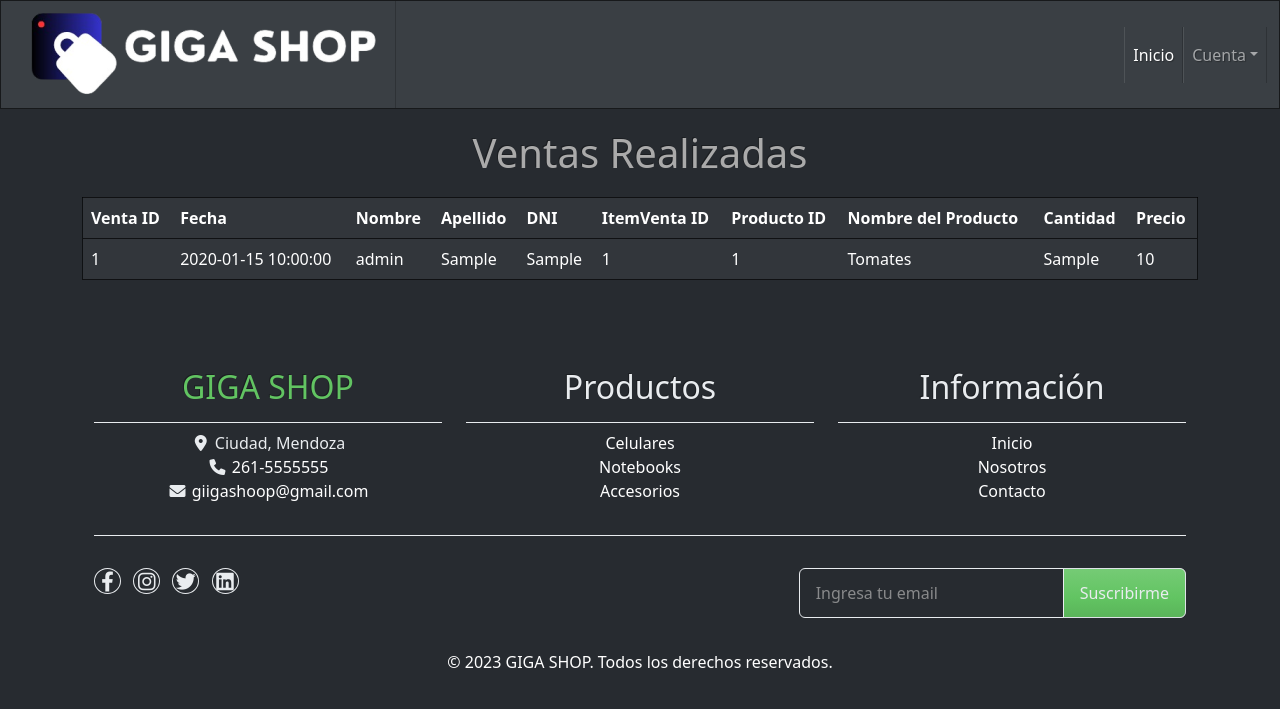
After one commit to esthermirabal/crudalmacen, a PHP site: page /ventas.php in a window 1280 px wide. The commit adds this page. Shown: the top 709 px of the page. Run offline with PHP 8.4, Linux system fonts and the light colour scheme; data comes from the database, SQL or seed files in the repository; tables that the repository leaves empty or names only in its code hold one stand-in row (values such as "Sample post").

Commit message:
Creacion de ventas y la insercion en la base de datos

```diff
--- a/compras.php
+++ b/compras.php
@@ -19,7 +19,7 @@ require("global/librerias.php");
 <body>
     <?php require("global/navbar.php"); ?>
 
-    <table class="table" style="margin: 0 auto; width: 60%; height:40vh;overflow-y: scroll;">
+    <table class="table" style="margin: 20px auto; width: 60%; height:40vh; overflow-y: scroll;">
         <thead>
             <tr>
                 <th scope="col">Código</th> <!--TH  encabezados-->
--- a/gestion.php
+++ b/gestion.php
@@ -25,8 +25,8 @@ verificarSesion();
 	if ($conexion != null) {
 		echo '
 		<div class="container-fluid" style="height: 100vh;">
-		<form class="d-flex mb-3 mt-3" method="POST">
-        	<input class="form-control me-2" type="search" name="inputBuscar" placeholder="Buscar" >
+		<form class="d-flex justify-content-center mb-3 mt-3" method="POST">
+        	<input class="form-control me-2" style="height: 5vh;width:50vw" type="search" name="inputBuscar" placeholder="Buscar" >
         	<button class="btn btn-outline-primary" name="botonBuscar" type="submit">Buscar</button>
       	</form>
 		<div class="container" style="height: 80vh;width:80vw; overflow-y: scroll;">
--- a/global/consultas.php
+++ b/global/consultas.php
@@ -124,10 +124,10 @@ if (isset($_POST["botonLogin"])) {
 	$busqueda = mysqli_query($conexion, $sql);
 	if (mysqli_num_rows($busqueda) > 0) {
 		$datos = mysqli_fetch_all($busqueda);
-		var_dump($datos);
+		//var_dump($datos);
 		$_SESSION["login"] = $usuario;
 		$_SESSION["id"] = $datos[0][0];
-		$_SESSION["tipo"] = $datos[0][5];
+		$_SESSION["tipo"] = $datos[0][8];
 		header("location: index.php");
 		exit; // Evita que el código siga ejecutándose
 	} else {
@@ -142,6 +142,9 @@ if (isset($_POST["botonLogin"])) {
 
 if (isset($_POST["botonRegistro"])) {
 	$conexion = conectar();
+	$nombre = $_POST["inputNombre"];
+	$apellido = $_POST["inputApellido"];
+	$dni = $_POST["inputDni"];
 	$usuario = $_POST["inputNombreUsuario"];
 	$clave = $_POST["inputClaveUsuario"]; // Aquí asumo que "inputClaveUsuario" es el campo de contraseña
 	$email = $_POST["inputEmail"];
@@ -172,12 +175,12 @@ if (isset($_POST["botonRegistro"])) {
 
 	// Realiza la inserción en la base de datos
 	//$sql = "INSERT INTO usuarios (nombre, clave) VALUES ('$usuario', '$clave')";
-	$sql = "INSERT INTO usuarios (nombre, clave, email, telefono) VALUES ('$usuario', '$clave','$email', '$telefono')";
+	$sql = "INSERT INTO usuarios (nombre, apellido, dni, usuario, clave, email, telefono) VALUES ('$nombre', '$apellido', '$dni','$usuario', '$clave','$email', '$telefono')";
 	$guardar = mysqli_query($conexion, $sql);
 	if ($guardar) {
 		$_SESSION["login"] = $usuario;
 		$_SESSION["id"] = $datos[0][0];
-		$_SESSION["tipo"] = $datos[0][5];
+		$_SESSION["tipo"] = $datos[0][8];
 		header("location: index.php");
 		exit; // Evita que el código siga ejecutándose
 	} else {
--- a/global/navbar.php
+++ b/global/navbar.php
@@ -1,25 +1,24 @@
 <nav class="navbar navbar-expand-lg bg-primary" data-bs-theme="dark">
-    <div class="container-fluid justify-center">
-        <a class="navbar-brand" href="#"><img src="imagenes/giga.png" class="centered-image"></a>
+    <div class="container-fluid">
+        <a class="navbar-brand" href="index.php"><img src="imagenes/giga.png" class="centered-image"></a>
         <button class="navbar-toggler" type="button" data-bs-toggle="collapse" data-bs-target="#navbarColor01" aria-controls="navbarColor01" aria-expanded="false" aria-label="Toggle navigation">
             <span class="navbar-toggler-icon"></span>
         </button>
         <div class="collapse navbar-collapse" id="navbarColor01">
-            <ul class="navbar-nav me-auto" style="text-align: right;">
+            <ul class="navbar-nav ms-auto" >
                 <li class="nav-item">
                     <a class="nav-link active" href="index.php">Inicio
                         <span class="visually-hidden">(current)</span>
                     </a>
                 </li>
-
                 <?php
-                if (isset($_SESSION["login"])) {
-                    echo '<li class="nav-item">
-                    <a class="nav-link active" href="compras.php">Comprar
-                        <span class="visually-hidden">(current)</span>
-                    </a>
-                    </li>';
-                }
+                //if (isset($_SESSION["login"]) && $_SESSION["login"] == "user") { --> ACOMODAR PARA QUE SE MUESTRE LA COMPRA DE MIS USUARIOS
+                 //   echo '<li class="nav-item">
+                    //<a class="nav-link active" href="miscompras.php">Mis Compras
+                       // <span class="visually-hidden">(current)</span>
+                    //</a>
+                //</li>';
+                //}
                 if (!(isset($_SESSION["login"]))) {
                     echo '<li class="nav-item dropdown">
                     <a class="nav-link dropdown-toggle" data-bs-toggle="dropdown" href="#" type="button" aria-haspopup="true" aria-expanded="false">Cuenta</a>
@@ -27,11 +26,16 @@
                         <a class="dropdown-item" href="registro.php">Registrarse</a>
                         <a class="dropdown-item" href="login.php">Iniciar Sesión</a>
                     </div>
-                    </li>';
+                </li>';
                 } else {
                     if ($_SESSION["tipo"] == "admin") {
-                        echo '<li class="nav-item">
-                        <a class="nav-link active" href="gestion.php">Gestión
+                       echo '<li class="nav-item col-6 col-md-auto">
+                       <a class="nav-link active" href="gestion.php">Gestión
+                        <span class="visually-hidden">(current)</span>
+                       </a>
+                       </li>';
+                        echo '<li class="nav-item col-6 col-md-auto">
+                        <a class="nav-link active" href="ventas.php">Ventas
                             <span class="visually-hidden">(current)</span>
                         </a>
                         </li>';
--- a/index.php
+++ b/index.php
@@ -16,14 +16,14 @@ require("global/librerias.php");
 
 <body>
     <?php require("global/navbar.php");
-    $elementosPorPagina = 8; // Cantidad de elementos a mostrar por página
+    $productosPorPagina = 8; // Cantidad de productos a mostrar por página
     $paginaActual = isset($_GET['pagina']) ? $_GET['pagina'] : 1; ?>
 
 
     <div class="container mt-4">
         <div class="row justify-content-center" style="margin-left: auto; margin-right: auto;">
             <div class="row">
-                <?php verProductos($paginaActual, $elementosPorPagina); ?>
+                <?php verProductos($paginaActual, $productosPorPagina); ?>
             </div>
         </div>
     </div>
--- /dev/null
+++ b/ventas.php
@@ -0,0 +1,75 @@
+<?php
+require("global/librerias.php");
+require("global/consultas.php");
+?>
+<!DOCTYPE html>
+<html>
+
+<head>
+    <meta charset="utf-8">
+    <meta name="viewport" content="width=device-width, initial-scale=1">
+    <title></title>
+    <link rel="stylesheet" type="text/css" href="css/bootstrap.min.css">
+    <link rel="stylesheet" href="https://cdnjs.cloudflare.com/ajax/libs/font-awesome/6.0.0/css/all.min.css">
+</head>
+
+<body>
+    <?php require("global/navbar.php");    ?>
+    <h1 style="text-align: center; margin: 20px auto">Ventas Realizadas</h1>
+    <div class="container">
+        <table class="table" border="1" style="margin: 20px auto;">
+            <tr>
+                <th scope="col">Venta ID</th>
+                <th scope="col">Fecha</th>
+                <th scope="col">Nombre</th>
+                <th scope="col">Apellido</th>
+                <th scope="col">DNI</th>
+                <th scope="col">ItemVenta ID</th>
+                <th scope="col">Producto ID</th>
+                <th scope="col">Nombre del Producto</th>
+                <th scope="col">Cantidad</th>
+                <th scope="col">Precio</th>
+            </tr>
+
+            <?php
+            // Establece la conexión a la base de datos
+            $conexion = conectar();
+            // Realiza una consulta para obtener todas las ventas con datos de usuario y producto
+            $sql = "SELECT venta.id AS venta_id, venta.fecha, usuarios.nombre, usuarios.apellido, usuarios.dni, itemVenta.id AS item_id, itemVenta.id_producto, productos.nombre AS nombre_producto, itemVenta.cantidad, itemVenta.precio
+                FROM venta
+                LEFT JOIN itemVenta ON venta.id = itemVenta.venta_id
+                LEFT JOIN usuarios ON venta.usuario_id = usuarios.id
+                LEFT JOIN productos ON itemVenta.id_producto = productos.codigo";
+
+            $resultado = mysqli_query($conexion, $sql);
+
+            if ($resultado) {
+                while ($fila = mysqli_fetch_assoc($resultado)) {
+                    echo '<tr>
+                <td scope="row">' . $fila["venta_id"] . '</td>
+                <td>' . $fila["fecha"] . '</td>
+                <td>' . $fila["nombre"] . '</td>
+                <td>' . $fila["apellido"] . '</td>
+                <td>' . $fila["dni"] . '</td>
+                <td>' . $fila["item_id"] . '</td>
+                <td>' . $fila["id_producto"] . '</td>
+                <td>' . $fila["nombre_producto"] . '</td>
+                <td>' . $fila["cantidad"] . '</td>
+                <td>' . $fila["precio"] . '</td>
+                </tr>';
+                }
+            } else {
+                echo "Se ha producido algún error en la consulta: " . mysqli_error($conexion);
+            }
+
+            // Cerrar la conexión a la base de datos
+            mysqli_close($conexion);
+            ?>
+    </div>
+    </table>
+
+    <?php require("global/footer.php")?>
+    <script src="js/bootstrap.bundle.js"></script>
+
+</body>
+</html>
```
Also changed, not shown: miscompras.php (added, +61 -0 lines), postcompra.php (+38 -11 lines), registro.php (+16 -1 lines), ticket.php (+93 -8 lines), README.md, imagenes/G.jpg (added), imagenes/busqueda.png (deleted), imagenes/giga2.jpg (added), imagenes/giga3.jpg (added), imagenes/pagos.png (deleted), imagenes/tomate.png (deleted), 1 other file.
